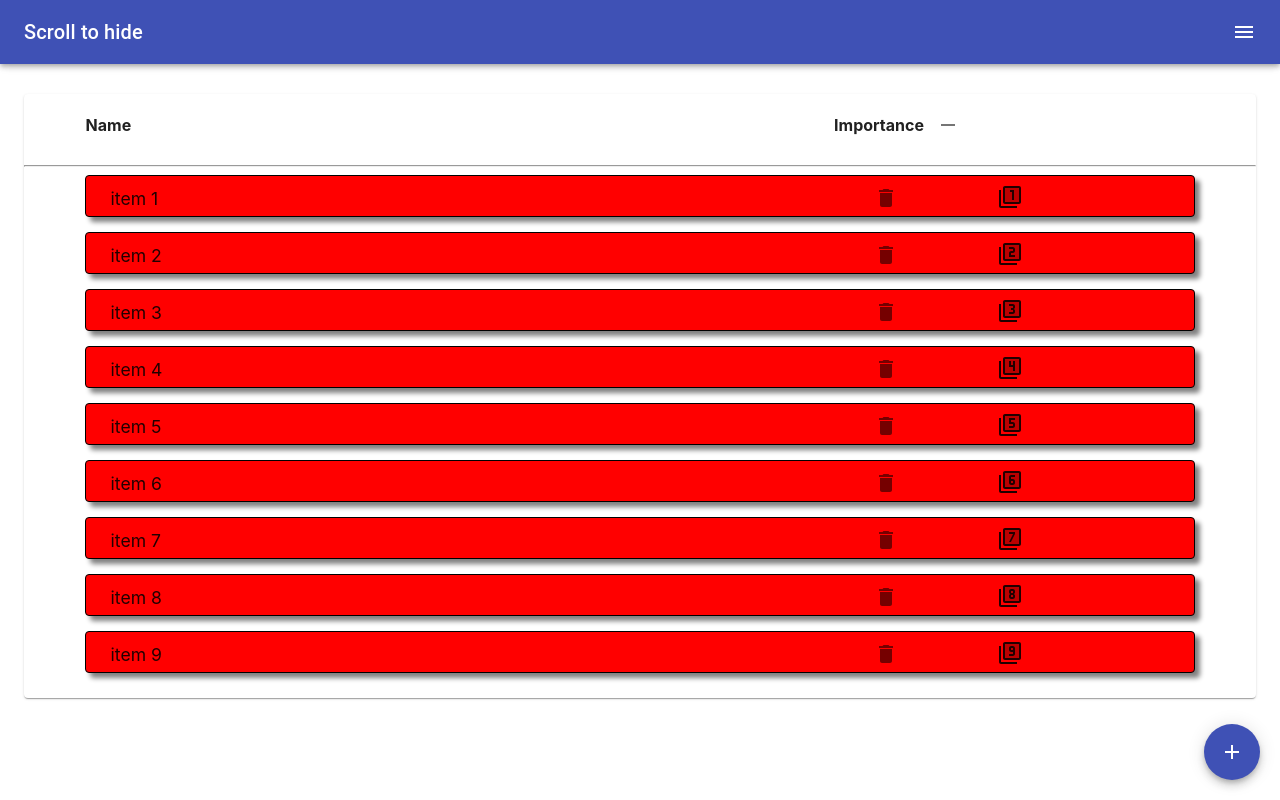
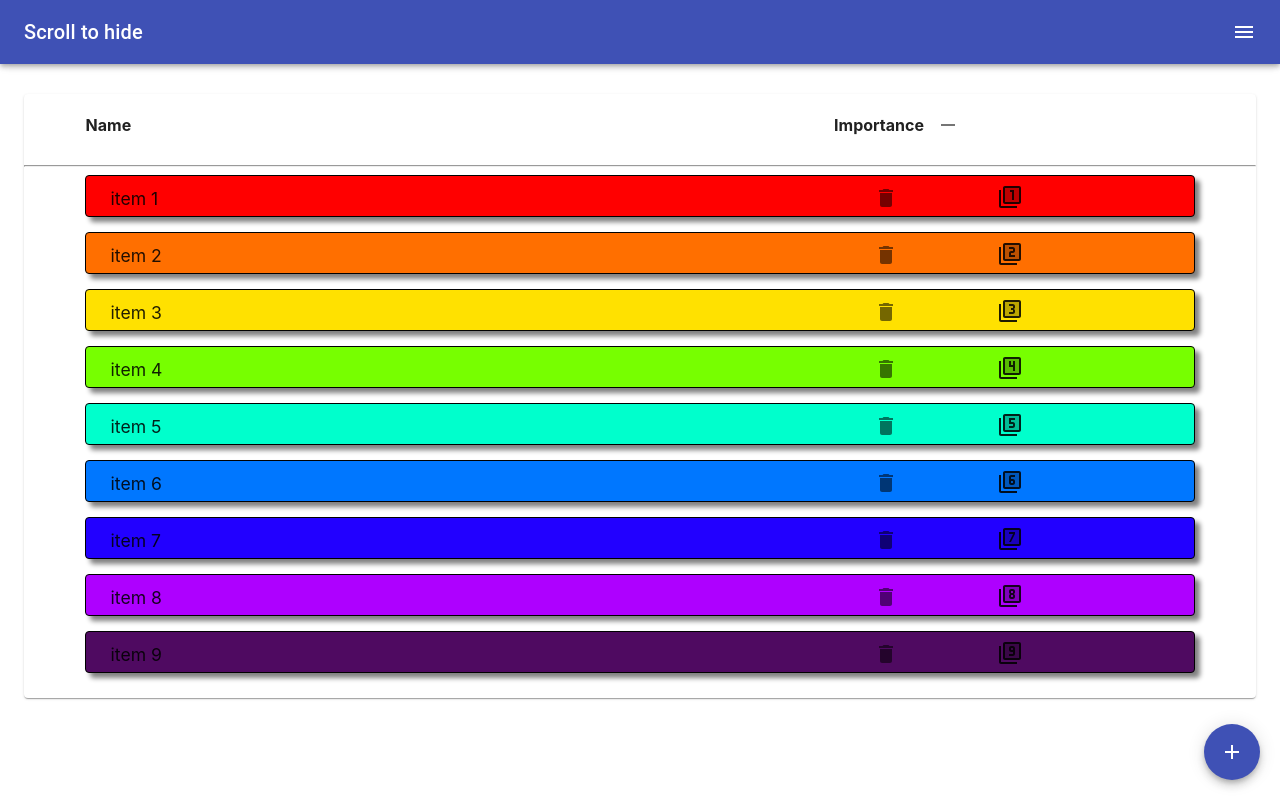
Before and after one commit to TaylenH/todoApp, a React (Create React App) app: page / in a window 1280 px wide. Built offline with nearby package versions, Linux system fonts and the light colour scheme.

Commit message:
removed expansin panel

```diff
--- /dev/null
+++ b/src/color/color.ts
@@ -0,0 +1,18 @@
+import { FileCloudOff } from "material-ui/svg-icons";
+
+export default {
+    pallet: {
+
+    },
+    todoPallet: {
+        color1: '#ff0000',
+        color2: '#ff6f00',
+        color3: '#ffe100',
+        color4: '#77ff00',
+        color5: '#00ffcc',
+        color6: '#0077ff',
+        color7: '#2200ff',
+        color8: '#ae00ff',
+        color9: '#4f0a61',
+    }
+};
--- a/src/components/TodoDialog.tsx
+++ b/src/components/TodoDialog.tsx
@@ -19,17 +19,19 @@ type props = {
     items: items;
 }
 
-type updater = 'name' | 'description' | 'importance';
+type updater = 'name' | 'importance';
 type inputE = React.ChangeEvent<HTMLInputElement>;
 type blurE = React.FocusEvent<HTMLInputElement>;
 
 const useStyles = makeStyles({});
 
+/***TODO: add validation to name 32 characters is max */
+
+
 const TodoDialog: React.FC<props> = ({ isOpen, handleClose, updateItems, items }) => {
     const classes = useStyles();
 
     const [itemName, updateName] = React.useState<string>("");
-    const [itemDescription, updateDescription] = React.useState<string>("");
     const [itemImportance, updateImportance] = React.useState<number>(0);
     const [formErrors, updateErrors] = React.useState<boolean[]>([false, false]);
 
@@ -37,9 +39,6 @@ const TodoDialog: React.FC<props> = ({ isOpen, handleClose, updateItems, items }
         switch (updater){
             case 'name':
             updateName(event.target.value);
-            break;
-            case 'description':
-            updateDescription(event.target.value);
             break;
             case 'importance':
             updateImportance(parseInt(event.target.value));
@@ -52,7 +51,6 @@ const TodoDialog: React.FC<props> = ({ isOpen, handleClose, updateItems, items }
         if(itemName && itemImportance !== 0 && formErrors[0] !== true && formErrors[1] !== true){
           let item: todoItem = {
             name : itemName,
-            description: itemDescription,
             importance: itemImportance,
             id: uuid()
           }
@@ -94,8 +92,7 @@ const TodoDialog: React.FC<props> = ({ isOpen, handleClose, updateItems, items }
           <DialogTitle id="form-dialog-title">New Todo list item</DialogTitle>
           <DialogContent>
             <DialogContentText>
-              Please enter the name and importance of your Todo list item,
-              optionally you may enter a reminder description.
+              Please enter the name and importance of your Todo list item
             </DialogContentText>
           </DialogContent>
           <TextField
@@ -111,14 +108,7 @@ const TodoDialog: React.FC<props> = ({ isOpen, handleClose, updateItems, items }
             onBlur={e => handleBlur((e as blurE), 'name')}
             error={formErrors[0]}
           />
-          <TextField
-            id='todoDescriptionField'
-            label='Description'
-            onChange={e => handleUpdate((e as inputE), 'description')}
-            placeholder='Enter Item Description'
-            type='textarea'
-          />
-          <TextField
+        <TextField
             id='todoImportanceField'
             label='importance'
             onChange={e => handleUpdate((e as inputE), 'importance')}
--- a/src/components/TodoItem.tsx
+++ b/src/components/TodoItem.tsx
@@ -3,14 +3,12 @@ import { makeStyles } from "@material-ui/core/styles";
 import { todoItem } from "../types";
 import {
   Paper,
-  ExpansionPanel,
-  ExpansionPanelSummary,
-  ExpansionPanelDetails,
   IconButton,
   Icon
 } from "@material-ui/core";
-import DeleteIcon from '@material-ui/icons/Delete';
-import ImportanceIcon from './ImportanceIcon';
+import DeleteIcon from "@material-ui/icons/Delete";
+import ImportanceIcon from "./ImportanceIcon";
+import CP from "../color/color";
 
 interface props {
   todoItem: todoItem;
@@ -18,80 +16,106 @@ interface props {
 }
 
 const useStyles = makeStyles({
-  deleteButton: {
-    margin: "10px",
-    cursor: "pointer",
-    "&:hover": {
-      background: "red"
-    }
-  },
   paper: {
     margin: "0 auto 15px",
     height: "40px",
-    backgroundColor: "red",
-    border: '1px solid black',
-    boxShadow: '5px 5px 5px grey',
-    width: '90%'
+    border: "1px solid black",
+    boxShadow: "5px 5px 5px grey",
+    width: "90%"
   },
   name: {
-    position: 'relative',
-    left: '25px',
-    bottom: '5px',
-    fontSize: '1.1rem'
+    position: "relative",
+    left: "25px",
+    bottom: "5px",
+    fontSize: "1.1rem"
   },
   delete: {
-      position: 'relative',
-      bottom: '58px',
-      left: '70%',
+    position: "relative",
+    bottom: "58px",
+    left: "70%"
   },
   importance: {
-    position: 'relative',
-    bottom: '51px',
-    left: '78%',
+    position: "relative",
+    bottom: "51px",
+    left: "78%"
+  },
+  color1: {
+    backgroundColor: CP.todoPallet.color1
+  },
+  color2: {
+    backgroundColor: CP.todoPallet.color2
+  },
+  color3: {
+    backgroundColor: CP.todoPallet.color3
+  },
+  color4: {
+    backgroundColor: CP.todoPallet.color4
+  },
+  color5: {
+    backgroundColor: CP.todoPallet.color5
+  },
+  color6: {
+    backgroundColor: CP.todoPallet.color6
+  },
+  color7: {
+    backgroundColor: CP.todoPallet.color7
+  },
+  color8: {
+    backgroundColor: CP.todoPallet.color8
+  },
+  color9: {
+    backgroundColor: CP.todoPallet.color9
   }
 });
 
 const TodoItem = ({ todoItem: todo, handleDelete }: props) => {
   const styles = useStyles();
 
-  let [isExpanded, setExpanded] = React.useState<boolean>(false);
-  const handleExpansion = () => setExpanded(isExpanded ? false : true);
+  const getColor = () => {
+    switch (todo.importance) {
+      case 1:
+        return styles.color1;
+      case 2:
+        return styles.color2;
+      case 3:
+        return styles.color3;
+      case 4:
+        return styles.color4;
+      case 5:
+        return styles.color5;
+      case 6:
+        return styles.color6;
+      case 7:
+        return styles.color7;
+      case 8:
+        return styles.color8;
+      case 9:
+        return styles.color9;
+      default:
+        return styles.color1;
+    }
+  };
 
-  if (todo.description) {
+  let color = getColor();
+
   return (
-      <>
-        <ExpansionPanel expanded={isExpanded} onClick={() => handleExpansion()}>
-          <ExpansionPanelSummary>
-            {todo.name}
-            {todo.importance}
-            <p
-              onClick={() => handleDelete(todo.id)}
-              className={styles.deleteButton}
-            >
-              XXX
-            </p>
-          </ExpansionPanelSummary>
-          <ExpansionPanelDetails>{todo.description}</ExpansionPanelDetails>
-        </ExpansionPanel>
-      </>
-    );
-  } else {
-    return (
-      <Paper className={styles.paper}>
+    <Paper className={`${styles.paper} ${color}`}>
       <div className={styles.name}>
         <p>{todo.name}</p>
       </div>
-        <IconButton onClick={() => handleDelete(todo.id)} className={styles.delete}>
-            <Icon >
+      <IconButton
+        onClick={() => handleDelete(todo.id)}
+        className={styles.delete}
+      >
+        <Icon>
           <DeleteIcon />
         </Icon>
       </IconButton>
-        <Icon className={styles.importance} >
+      <Icon className={styles.importance}>
         <ImportanceIcon importance={todo.importance} />
       </Icon>
     </Paper>
   );
-  }
 };
 
 export default TodoItem;
--- a/src/components/TodoListSurface.tsx
+++ b/src/components/TodoListSurface.tsx
@@ -1,5 +1,5 @@
 import React from 'react';
-import { Paper, IconButton, ExpansionPanel} from '@material-ui/core';
+import { Paper, IconButton } from '@material-ui/core';
 import { makeStyles } from '@material-ui/core/styles';
 import ArrowDownwardIcon from '@material-ui/icons/ArrowDownward';
 import RemoveIcon from '@material-ui/icons/Remove';
--- a/src/types.tsx
+++ b/src/types.tsx
@@ -1,6 +1,5 @@
 export interface todoItem {
     name: string;
-    description?: string;
     importance: number;
     id: string;
 };
```
Lines whose indentation alone changed are shown as unchanged.
